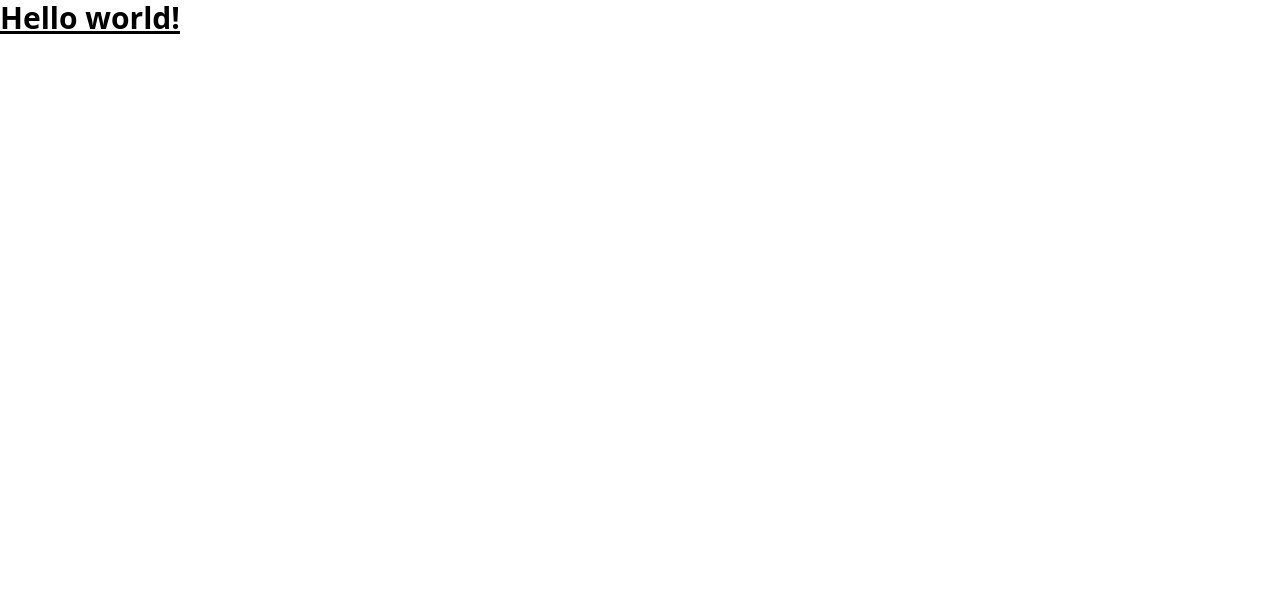
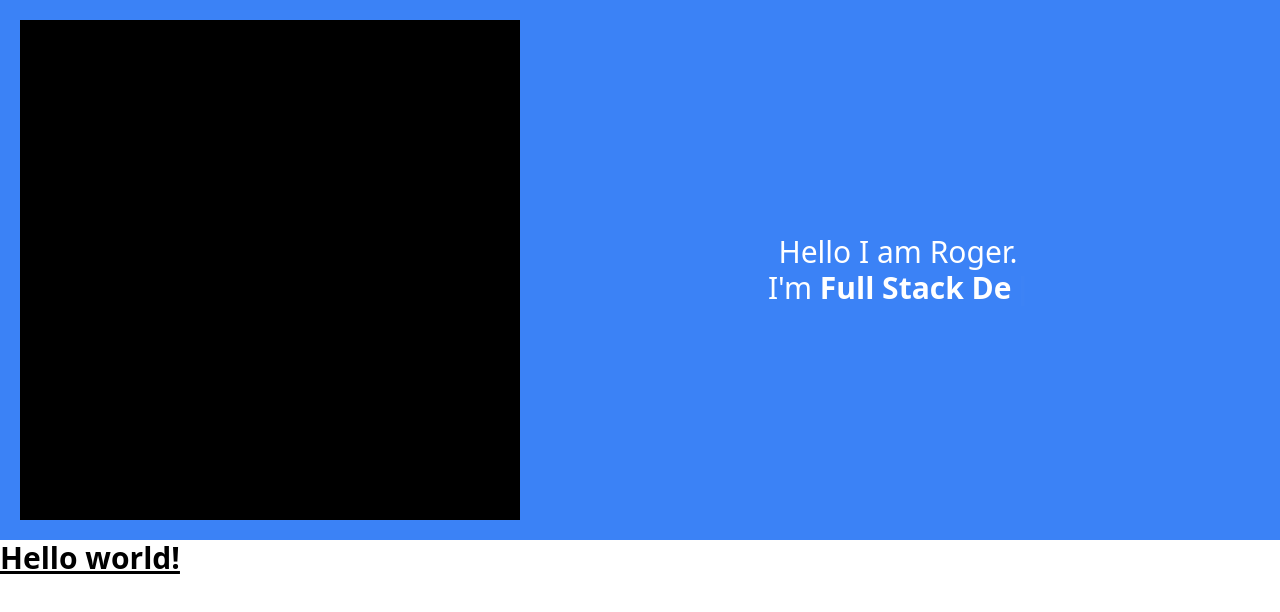
Before and after one commit to rogerramosruiz/Portfolio-, a React (Create React App) app: page / in a window 1280 px wide. Shown: the top 612 px of the page. Built offline with nearby package versions, Linux system fonts and the light colour scheme.

Commit message:
typing effect

```diff
--- a/package.json
+++ b/package.json
@@ -13,6 +13,7 @@
     "react": "^18.2.0",
     "react-dom": "^18.2.0",
     "react-scripts": "5.0.1",
+    "react-simple-typewriter": "^5.0.1",
     "typescript": "^4.9.5",
     "web-vitals": "^2.1.4"
   },
--- a/src/App.tsx
+++ b/src/App.tsx
@@ -1,8 +1,9 @@
 import React from 'react'
-
+import Header from './components/Header'
 function App() {
   return (
     <div>
+      <Header />
       <h1 className='text-3xl font-bold underline'>Hello world!</h1>
     </div>
   )
--- /dev/null
+++ b/src/components/Header.tsx
@@ -0,0 +1,42 @@
+import React from 'react'
+
+import { useTypewriter, Cursor } from 'react-simple-typewriter'
+
+export default function Header() {
+  const [text] = useTypewriter({
+    words: [
+      'Software Engineer',
+      'Full Stack Developer',
+      'Back-End Developer',
+      'Front-End Developer',
+      'AI Enthusiast',
+    ],
+    loop: true,
+    typeSpeed: 100,
+    deleteSpeed: 50,
+  })
+
+  return (
+    <div className='bg-blue-500 p-5'>
+      <div className='flex justify-center gap-4 flex-col md:flex-row'>
+        <canvas width={500} height={500} className='bg-black'></canvas>
+        <div className='w-full flex items-center justify-center'>
+          <p className='text-white text-3xl'>
+            <h1 className='text-center'>
+              Hello I am <span>Roger</span>.
+            </h1>
+            <h1>
+              I'm
+              <span className='font-semibold'>
+                {' ' + text}
+                <span className='text-gray-200'>
+                  <Cursor cursorStyle='|' />
+                </span>
+              </span>
+            </h1>
+          </p>
+        </div>
+      </div>
+    </div>
+  )
+}
```
Also changed, not shown: 1 other file (tests, documents, lock files or other folders).
